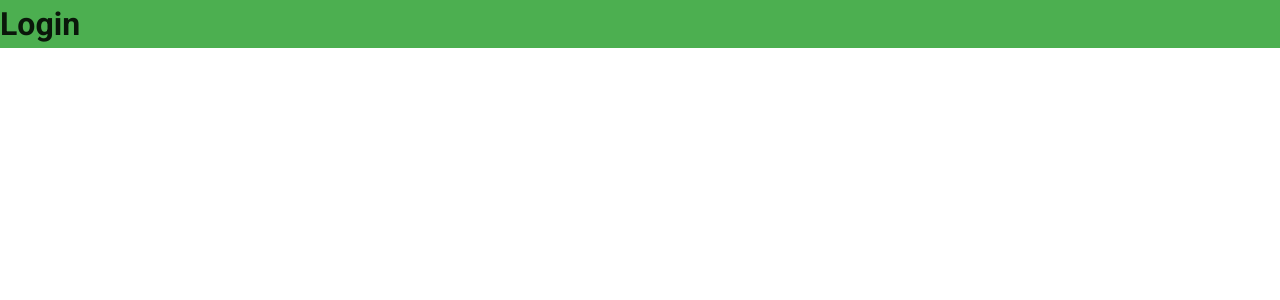
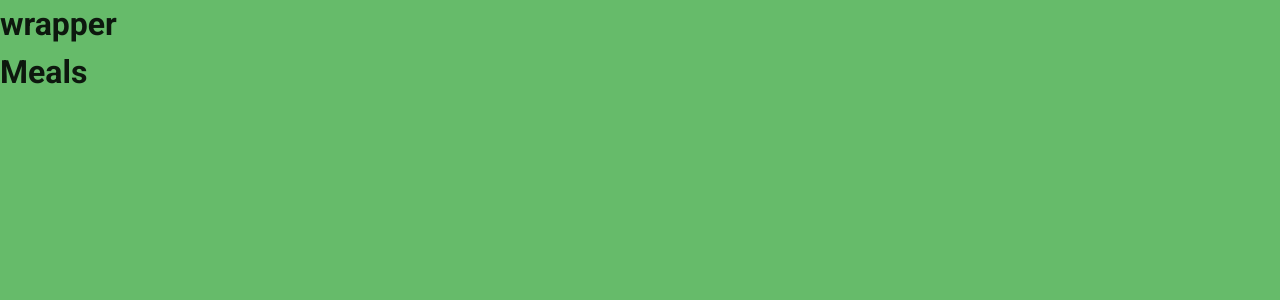
Before and after one commit to Niek125/SM-DuoApp, a Vue app: page /meals in a window 1280 px wide. Before the commit this address led to /login. Shown: the top 300 px of the page. Built offline with nearby package versions, Linux system fonts and the light colour scheme.

Commit message:
Added routings

```diff
--- a/src/App.vue
+++ b/src/App.vue
@@ -1,6 +1,6 @@
 <template>
     <v-app>
-        <v-sheet class="green" tile>
+        <v-sheet class="green lighten-1" tile width="100vw" height="100vh">
             <router-view></router-view>
         </v-sheet>
     </v-app>
@@ -9,5 +9,10 @@
 <script>
     export default {
         name: 'App',
+        watch: {
+            '$route' (to) {
+                document.title = to.meta.title || 'Meal Share'
+            }
+        },
     };
 </script>
--- /dev/null
+++ b/src/components/AppWrapper.vue
@@ -0,0 +1,16 @@
+<template>
+    <div>
+        <h1>wrapper</h1>
+        <router-view></router-view>
+    </div>
+</template>
+
+<script>
+    export default {
+        name: "AppWrapper"
+    }
+</script>
+
+<style scoped>
+
+</style>
--- /dev/null
+++ b/src/components/Meals.vue
@@ -0,0 +1,13 @@
+<template>
+    <h1>Meals</h1>
+</template>
+
+<script>
+    export default {
+        name: "Meals"
+    }
+</script>
+
+<style scoped>
+
+</style>
--- a/src/main.js
+++ b/src/main.js
@@ -7,6 +7,13 @@ import router from "@/router";
 
 Vue.config.productionTip = false;
 
+const DEFAULT_TITLE = 'Meal Share';
+router.afterEach((to) => {
+  Vue.nextTick(() => {
+    document.title = to.meta.title || DEFAULT_TITLE;
+  });
+});
+
 new Vue({
   router,
   vuetify,
--- a/src/router.js
+++ b/src/router.js
@@ -1,6 +1,8 @@
 import Vue from "vue"
 import Router from "vue-router"
 import LogIn from "@/components/LogIn";
+import Meals from "@/components/Meals";
+import AppWrapper from "@/components/AppWrapper";
 
 Vue.use(Router);
 
@@ -10,12 +12,28 @@ export default new Router({
     routes: [
         {
             path: "*",
-            redirect: "/login"
+            redirect: "/meals",
+        },
+        {
+            path: "/mealshare",
+            name: "MealShare",
+            component: AppWrapper,
+            children: [
+                {
+                    path: "/meals",
+                    name: "Meals",
+                    component: Meals,
+                    meta: {
+                        auth: true,
+                        title: "Meals",
+                    },
+                },
+            ],
         },
         {
             path: "/login",
             name: "login",
-            component: LogIn
+            component: LogIn,
         },
     ]
 })
```
